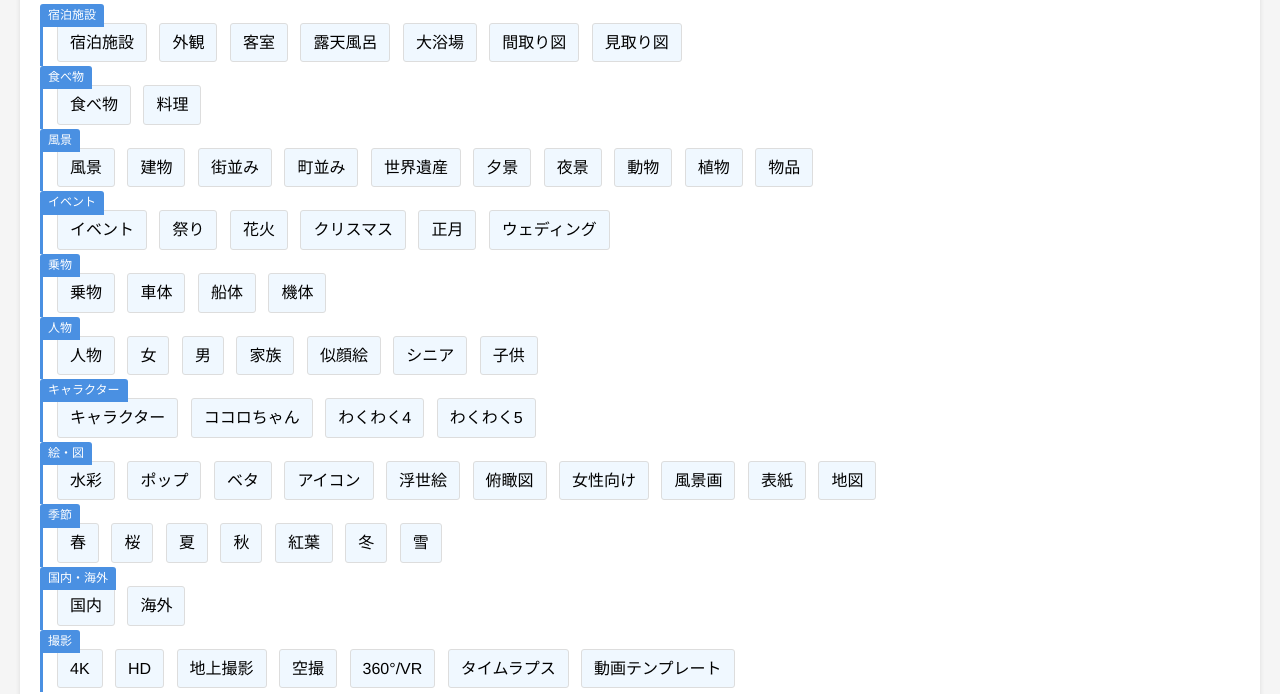
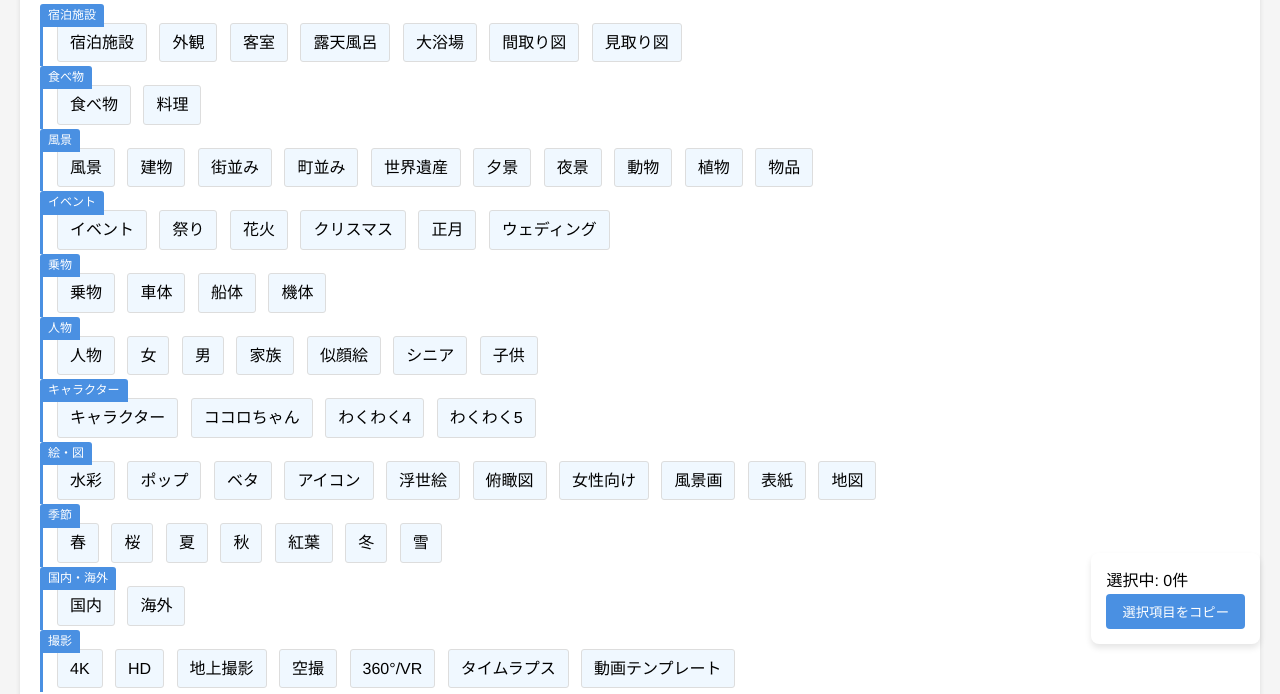
Before and after one commit to songgeye/Bud_KeywordClicker, a plain HTML site: page index.html in a window 1280 px wide. Shown: the part 136-830 px from the top of the page. Drawn offline with Linux system fonts and the light colour scheme.

Commit message:
Update style.css
複数選択コピーの拡張機能の追加スタイルを追加

```diff
--- a/style.css
+++ b/style.css
@@ -78,3 +78,34 @@ h1 {
     opacity: 0;
     transition: opacity 0.3s;
 }
+
+.keyword.selected {
+  background-color: #4a90e2;
+  color: white;
+  border-color: #357abd;
+}
+
+.control-panel {
+  position: fixed;
+  bottom: 20px;
+  right: 20px;
+  background: white;
+  padding: 15px;
+  border-radius: 8px;
+  box-shadow: 0 4px 6px rgba(0,0,0,0.1);
+  z-index: 1000;
+}
+
+.copy-button {
+  background: #4a90e2;
+  color: white;
+  border: none;
+  padding: 8px 16px;
+  border-radius: 4px;
+  cursor: pointer;
+  transition: background 0.3s;
+}
+
+.copy-button:hover {
+  background: #357abd;
+}
```
